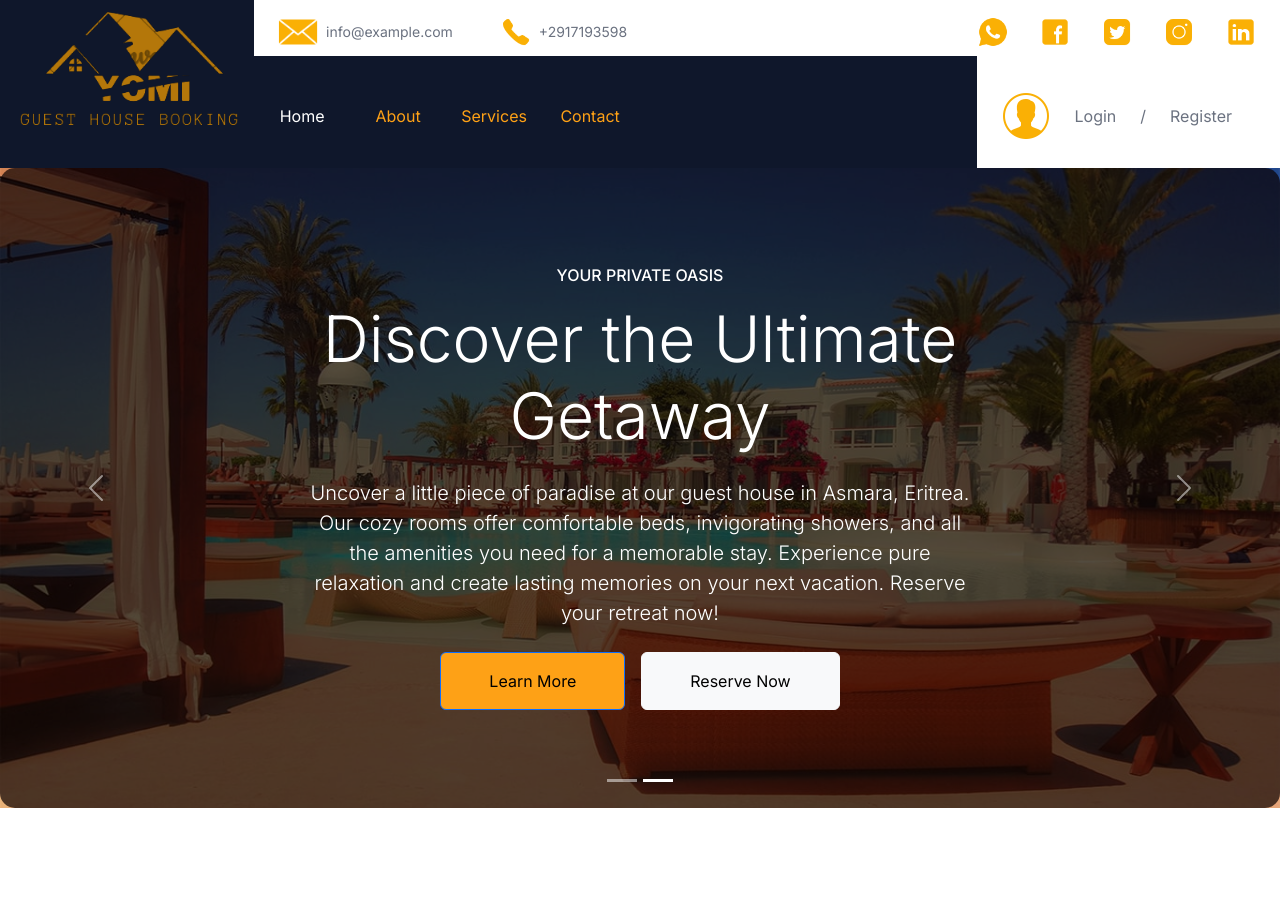
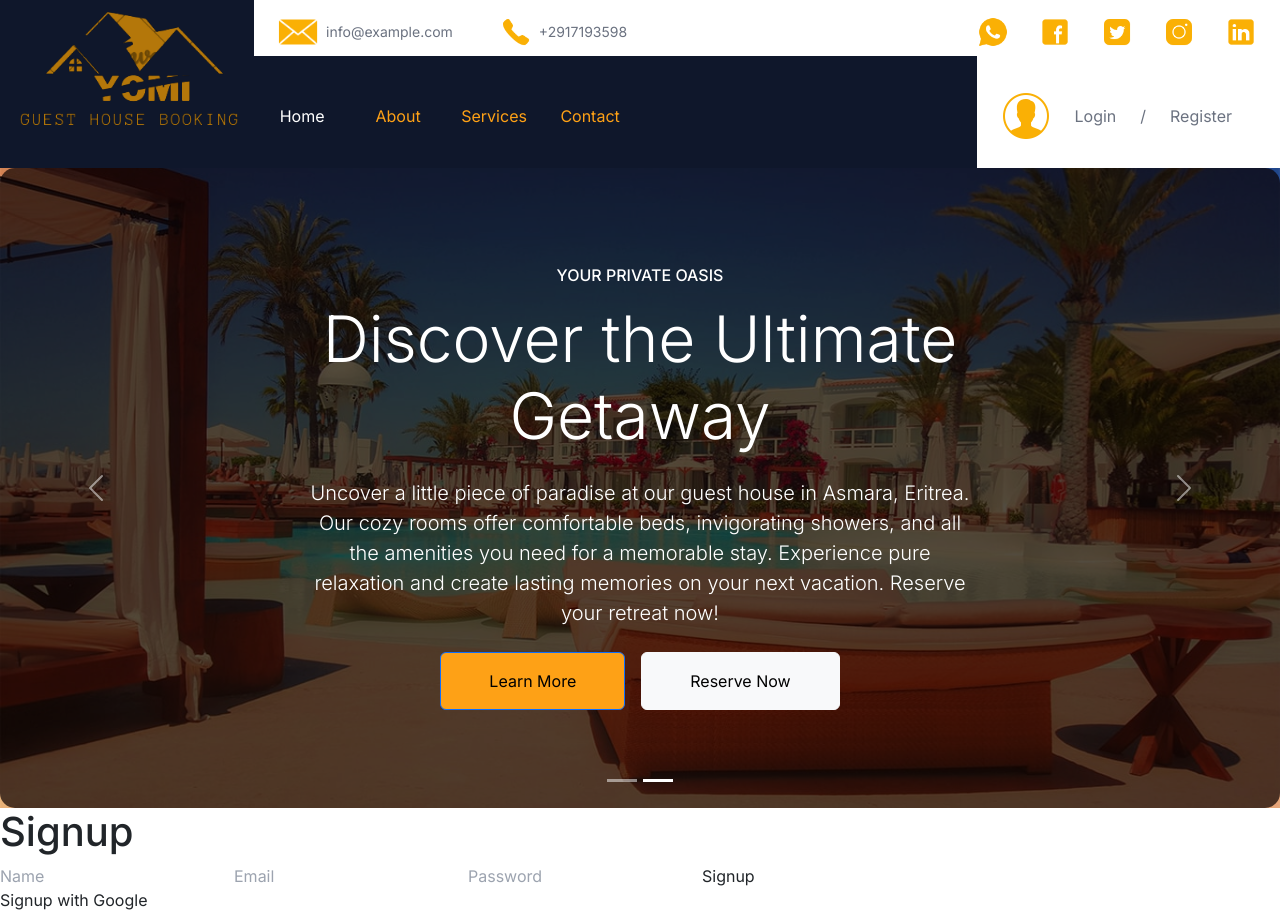
Before and after one commit to aron-helu/armi, a Next.js app: page / in a window 1280 px wide. Before the commit the page ends 808 px from the top, so only its background shows below. Built offline with nearby package versions, Linux system fonts and the light colour scheme.

Commit message:
Add the Signup with Google

```diff
--- a/package.json
+++ b/package.json
@@ -8,7 +8,9 @@
     "start": "next start",
     "lint": "next lint"
   },
+  "proxy": "http://localhost:8080",
   "dependencies": {
+    "@firebase/auth": "^1.1.0",
     "autoprefixer": "10.4.14",
     "bootstrap": "^5.3.0",
     "eslint": "8.44.0",
@@ -20,6 +22,7 @@
     "react-bootstrap": "^2.8.0",
     "react-dom": "18.2.0",
     "react-responsive-carousel": "^3.2.23",
+    "swr": "^2.2.0",
     "tailwindcss": "3.3.2"
   },
   "devDependencies": {
--- /dev/null
+++ b/register.js
@@ -0,0 +1,131 @@
+'use client';
+import { useState, useEffect } from 'react';
+
+const Signup = () => {
+  const [name, setName] = useState("");
+  const [email, setEmail] = useState("");
+  const [password, setPassword] = useState("");
+  const [error, setError] = useState(null);
+  const [signupSuccess, setSignupSuccess] = useState(false); // State variable for signup success
+
+  useEffect(() => {
+    // Load and initialize the Google Sign-In API once the component mounts
+    loadGoogleSignInApi();
+  }, []);
+
+  const loadGoogleSignInApi = () => {
+    const script = document.createElement('script');
+    script.src = 'https://apis.google.com/js/platform.js';
+    script.async = true;
+    script.defer = true;
+    script.onload = handleGoogleApiLoad;
+    document.head.appendChild(script);
+  };
+
+  const handleGoogleApiLoad = () => {
+    // Initialize the Google Sign-In API
+    window.gapi.load('auth2', () => {
+      window.gapi.auth2.init({
+        client_id: 'YOUR_GOOGLE_CLIENT_ID',
+      });
+    });
+  };
+
+  // Handle Google Signup
+  const handleGoogleSignup = async () => {
+    try {
+      // Open Google Sign-In popup
+      const googleUser = await window.gapi.auth2.getAuthInstance().signIn();
+
+      // Get user details
+      const profile = googleUser.getBasicProfile();
+      const googleEmail = profile.getEmail();
+      const googleName = profile.getName();
+
+      // Set the email and name to the state
+      setEmail(googleEmail);
+      setName(googleName);
+
+      // Call your backend API endpoint to handle Google sign-in
+      const response = await fetch("http://localhost:8080/google/login", {
+        method: "POST",
+        headers: {
+          "Content-Type": "application/json",
+        },
+        body: JSON.stringify({ email: googleEmail, name: googleName }),
+      });
+
+      if (!response.ok) {
+        throw new Error("Failed to sign in with Google");
+      }
+
+      // Get the JWT token from the response and store it securely (e.g., in a cookie or local storage)
+      const data = await response.json();
+      console.log("Google Sign-in successful. JWT token:", data.token);
+
+      // Update the state to indicate signup success
+      setSignupSuccess(true);
+
+      // You can optionally redirect to a success page here:
+      // window.location.href = "/success";
+    } catch (error) {
+      console.error("Failed to sign in with Google:", error);
+      setError("Failed to sign in with Google");
+    }
+  };
+
+  const handleSignup = async () => {
+    if (!name || !email || !password) {
+      setError("Please fill in all fields");
+      return;
+    }
+
+    try {
+      const response = await fetch("http://localhost:8080/signup", {
+        method: "POST",
+        headers: {
+          "Content-Type": "application/json",
+        },
+        body: JSON.stringify({ name, email, password }),
+      });
+
+      if (!response.ok) {
+        throw new Error("Failed to register user");
+      }
+
+      const data = await response.json();
+      console.log("User registered successfully:", data);
+
+      // Update the state to indicate signup success
+      setSignupSuccess(true);
+
+      // You can optionally redirect to a success page here:
+      // window.location.href = "/success";
+    } catch (error) {
+      console.error("Failed to register user:", error.message);
+      setError(error.message);
+    }
+  };
+
+  // Conditional rendering based on signup success
+  return (
+    <div>
+      {signupSuccess ? (
+        <p>Signup successful. Thank you!</p>
+      ) : (
+        <div>
+          <h1>Signup</h1>
+          <input type="text" placeholder="Name" value={name} onChange={(e) => setName(e.target.value)} />
+          <input type="email" placeholder="Email" value={email} onChange={(e) => setEmail(e.target.value)} />
+          <input type="password" placeholder="Password" value={password} onChange={(e) => setPassword(e.target.value)} />
+          <button onClick={handleSignup}>Signup</button>
+          <br />
+          <button onClick={handleGoogleSignup}>Signup with Google</button>
+          {error && <p>{error}</p>}
+        </div>
+      )}
+    </div>
+  );
+};
+
+export default Signup;
--- a/src/app/layout.js
+++ b/src/app/layout.js
@@ -11,7 +11,8 @@ export const metadata = {
 export default function RootLayout({ children }) {
   return (
     <html lang="en">
-
+      <meta name="google-signin-client_id" content="951915330464-rg6q1gbd06lg3u5256qekve8k7ncjfh3.apps.googleusercontent.com" />
+      <script src="https://apis.google.com/js/platform.js" async defer></script>
       <body className={inter.className}>{children}</body>
     </html>
   );
--- a/src/app/page.js
+++ b/src/app/page.js
@@ -1,3 +1,4 @@
+import Signup from "../../register";
 import Hero from "./Carousel";
 import Header from "./header";
 
@@ -6,6 +7,7 @@ export default function Home() {
     <main>
       <Header />
       <Hero />
+      <Signup />
     </main>
   )
 }
```
Also changed, not shown: 1 other file (tests, documents, lock files or other folders).
